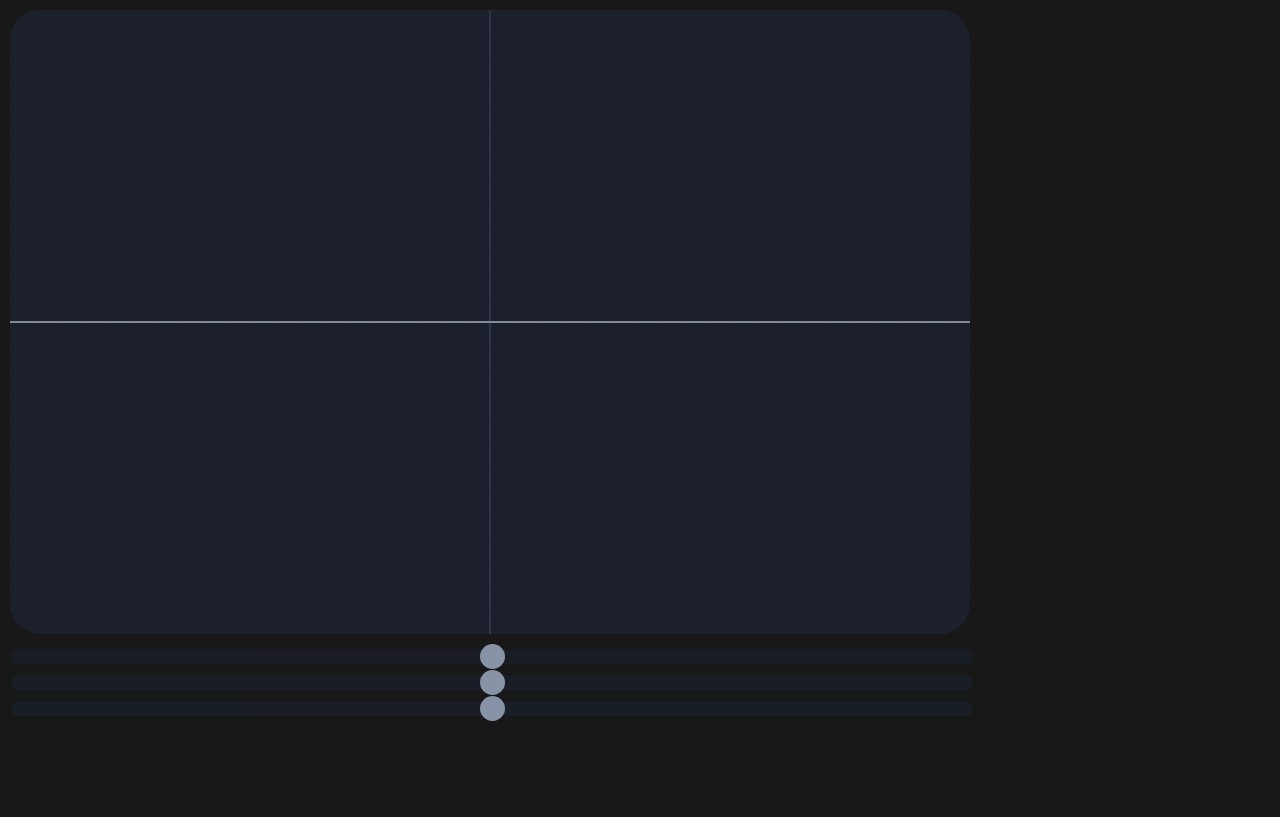
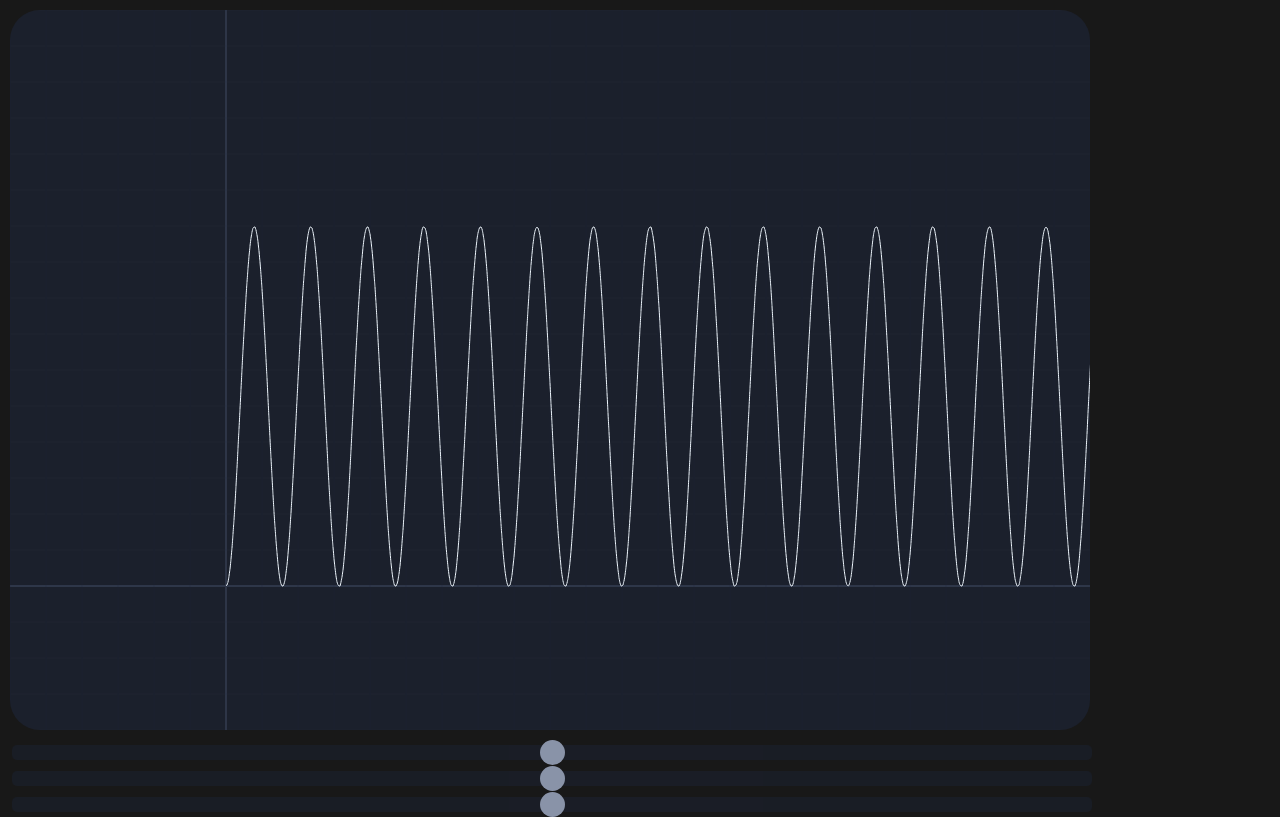
Before and after one commit to bazarghan/plot, a plain HTML site: page index.html in a window 1280 px wide. Drawn offline with Linux system fonts and the light colour scheme.

Commit message:
StepResponse Ploted

```diff
--- a/index.html
+++ b/index.html
@@ -14,9 +14,9 @@
 
     <canvas id = "plot" width="900" height="600"></canvas>
     <div class="slidecontainer">
-      <input type="range" min="-100" max="100" value="0" class="slider" id="myRange1">
-      <input type="range" min="-200" max="200" value="0" class="slider" id="myRange2">
-      <input type="range" min="-260" max="260" value="0" class="slider" id="myRange3">
+      <input type="range" min="-60" max="60" value="0" class="slider" id="myRange1">
+      <input type="range" min="0" max="120" value="60" class="slider" id="myRange2">
+      <input type="range" min="0" max="150" value="75" class="slider" id="myRange3">
     </div>
     <script src="index.js" async defer></script>
   </body>
--- a/index.js
+++ b/index.js
@@ -3,11 +3,14 @@ let slider1 = document.getElementById("myRange1");
 let slider2 = document.getElementById("myRange2");
 let slider3 = document.getElementById("myRange3");
 const ctx = canvas.getContext("2d");
-const squareNumberHorizontally = 40;
-const squareNumberVertically = 26;
-const squareSize = 24;
+const squareNumberHorizontally = 30;
+const squareNumberVertically = 20;
+const squareSize = 36;
 const width = squareSize * squareNumberHorizontally;
 const height = squareSize * squareNumberVertically;
+const xc = width/5;
+const yc = 4*(height/5);
+
 canvas.width = width;
 canvas.height = height;
 slider1.style.width = width.toString() + "px";
@@ -19,33 +22,58 @@ function drawGrid() {
   ctx.fillRect(0, 0, width, height);
   //draw two center line
   ctx.beginPath();
-  ctx.moveTo(width / 2, height);
-  ctx.lineTo(width / 2, 0);
+  ctx.moveTo(xc, height);
+  ctx.lineTo(xc, 0);
   ctx.lineWidth = 2;
   ctx.strokeStyle = "#2e3749";
   ctx.stroke();
 
   ctx.beginPath();
-  ctx.moveTo(width, height / 2);
-  ctx.lineTo(0, height / 2);
+  ctx.moveTo(width,yc);
+  ctx.lineTo(0, yc);
   ctx.lineWidth = 2;
   ctx.strokeStyle = "#2e3749";
   ctx.stroke();
   //draw Grid
   ctx.globalAlpha = 0.3;
   ctx.lineWidth = 0.3;
-  for (let x = 0; x < width; x += squareSize) {
-    for (let y = 0; y < height; y += squareSize) {
-      ctx.strokeRect(x, y, squareSize, squareSize);
-      ctx.strokeStyle = "#2e3749";
-      ctx.stroke();
-    }
+  for(let x=xc; x < width; x += squareSize){
+      for(let y=yc; y<height; y += squareSize){
+          ctx.strokeRect(x, y, squareSize, squareSize);
+          ctx.strokeStyle = "#2e3749";
+          ctx.stroke();
+      }
   }
+  for(let x=xc; x>=0; x -= squareSize){
+      for(let y=yc; y>=0; y -= squareSize){
+          ctx.strokeRect(x-squareSize, y-squareSize, squareSize, squareSize);
+          ctx.strokeStyle = "#2e3749";
+          ctx.stroke();
+      }
+  }
+
+  for(let x=xc; x < width; x += squareSize){
+      for(let y=yc;  y>=0 ; y -= squareSize){
+          ctx.strokeRect(x, y - squareSize, squareSize, squareSize);
+          ctx.strokeStyle = "#2e3749";
+          ctx.stroke();
+      }
+  }
+  for(let x=xc; x >= 0; x -= squareSize){
+      for(let y=yc; y< height; y += squareSize){
+          ctx.strokeRect(x-squareSize, y, squareSize, squareSize);
+          ctx.strokeStyle = "#2e3749";
+          ctx.stroke();
+      }
+  }
+
+
+
 }
 
 function mapCordinate(x, y) {
-  let newx = Math.floor(x * squareSize) + width / 2;
-  let newy = -Math.floor(y * squareSize) + height / 2;
+  let newx = Math.floor(x * squareSize) + xc;
+  let newy = -Math.floor(y * squareSize) + yc;
   return { x: newx, y: newy };
 }
 
@@ -98,16 +126,69 @@ function createList(begin, end, step, myfunc) {
   }
   return mylist;
 }
-let a = 0;
-let b = 0;
-let c = 0;
+let zeta = 0;
+let wn = 4;
+let gain = 5;
 drawGrid();
+
+
+function stepResponse(t){
+
+
+  if(zeta >1 || zeta <-1 ){
+
+    let p1 = -zeta*wn+wn*Math.sqrt(zeta*zeta-1); //poles
+    let p2 = -zeta*wn-wn*Math.sqrt(zeta*zeta-1);
+
+    // Y(s) = A/s + B/(s-p1) + C/(s-p2)
+
+
+    let A = 1;
+    let B = (wn*wn)/(p1*(p1-p2));
+    let C = (wn*wn)/(p2*(p2-p1));
+
+    return A+B*Math.exp(p1*t)+C*Math.exp(p2*t);
+
+
+
+  }else if(zeta ===1){
+
+    let p = -wn;
+
+    let A = 1;
+    let B = -1;
+    let C = -wn;
+    return A+B*Math.exp(p*t)+C*t*Math.exp(p*t);
+
+  }else if(zeta <1 && zeta >-1){
+
+    let alpha = zeta*wn;
+    let wd=wn*Math.sqrt(1-zeta*zeta);
+
+    return 1-Math.exp(-alpha*t)*Math.cos(wd*t)-(alpha/wd)*Math.exp(-alpha*t)*Math.sin(wd*t);
+
+
+
+  }else if(zeta===-1){
+
+    let p = wn;
+
+    let A = 1;
+    let B = -1;
+    let C = wn;
+    return A+B*Math.exp(p*t)+C*t*Math.exp(p*t);
+
+  }
+
+
+}
+
 plot(
-  createList(-50, 50, 0.001, (x) => {
+  createList(0, 25, 0.001, (x) => {
     return x;
   }),
-  createList(-50, 50, 0.001, (x) => {
-    return a * Math.sin(x + b) + c;
+  createList(0, 25, 0.001, (x) => {
+    return gain*stepResponse(x);
   }),
   "#f0f8ff",
   1
@@ -116,43 +197,46 @@ plot(
 slider1.oninput = function () {
   ctx.clearRect(0, 0, width, height);
   drawGrid();
-  a = this.value / 7;
+  zeta = this.value / 24;
   plot(
-    createList(-50, 50, 0.001, (x) => {
+    createList(0, 25, 0.001, (x) => {
       return x;
     }),
-    createList(-50, 50, 0.001, (x) => {
-      return a * Math.sin(x + b) + c;
+    createList(0, 25, 0.001, (x) => {
+      return gain*stepResponse(x);
     }),
     "#f0f8ff",
     1
   );
 };
+
 slider2.oninput = function () {
+
   ctx.clearRect(0, 0, width, height);
   drawGrid();
-  b = (this.value / 200) * 2 * Math.PI;
+  wn = this.value / 24;
   plot(
-    createList(-50, 50, 0.001, (x) => {
+    createList(0, 25, 0.001, (x) => {
       return x;
     }),
-    createList(-50, 50, 0.001, (x) => {
-      return a * Math.sin(x + b) + c;
+    createList(0, 25, 0.001, (x) => {
+      return gain*stepResponse(x);
     }),
     "#f0f8ff",
     1
   );
 };
 slider3.oninput = function () {
+
   ctx.clearRect(0, 0, width, height);
   drawGrid();
-  c = this.value / 10;
+  gain = this.value / 24;
   plot(
-    createList(-50, 50, 0.001, (x) => {
+    createList(0, 25, 0.001, (x) => {
       return x;
     }),
-    createList(-50, 50, 0.001, (x) => {
-      return a * Math.sin(x + b) + c;
+    createList(0, 25, 0.001, (x) => {
+      return gain*stepResponse(x);
     }),
     "#f0f8ff",
     1
```
